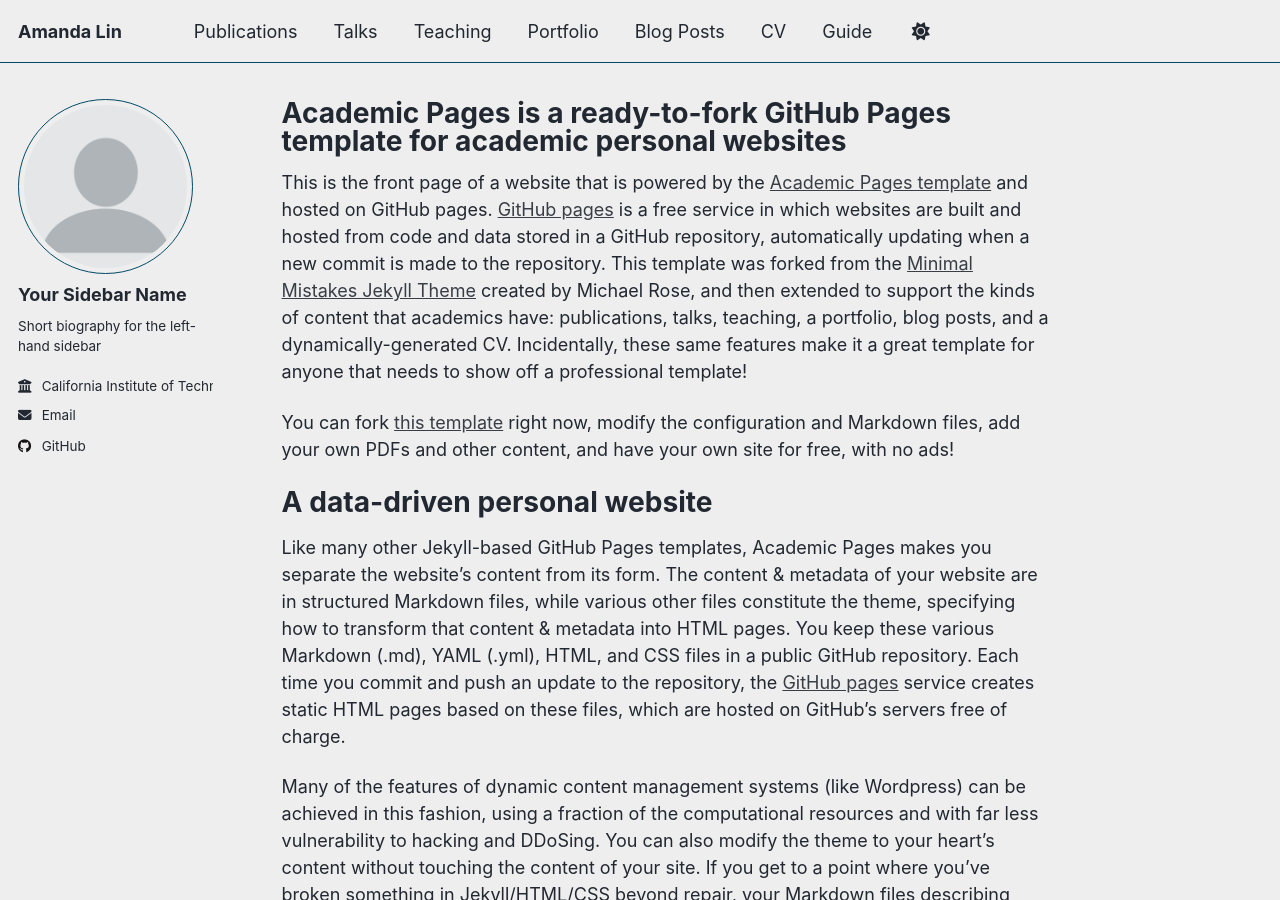
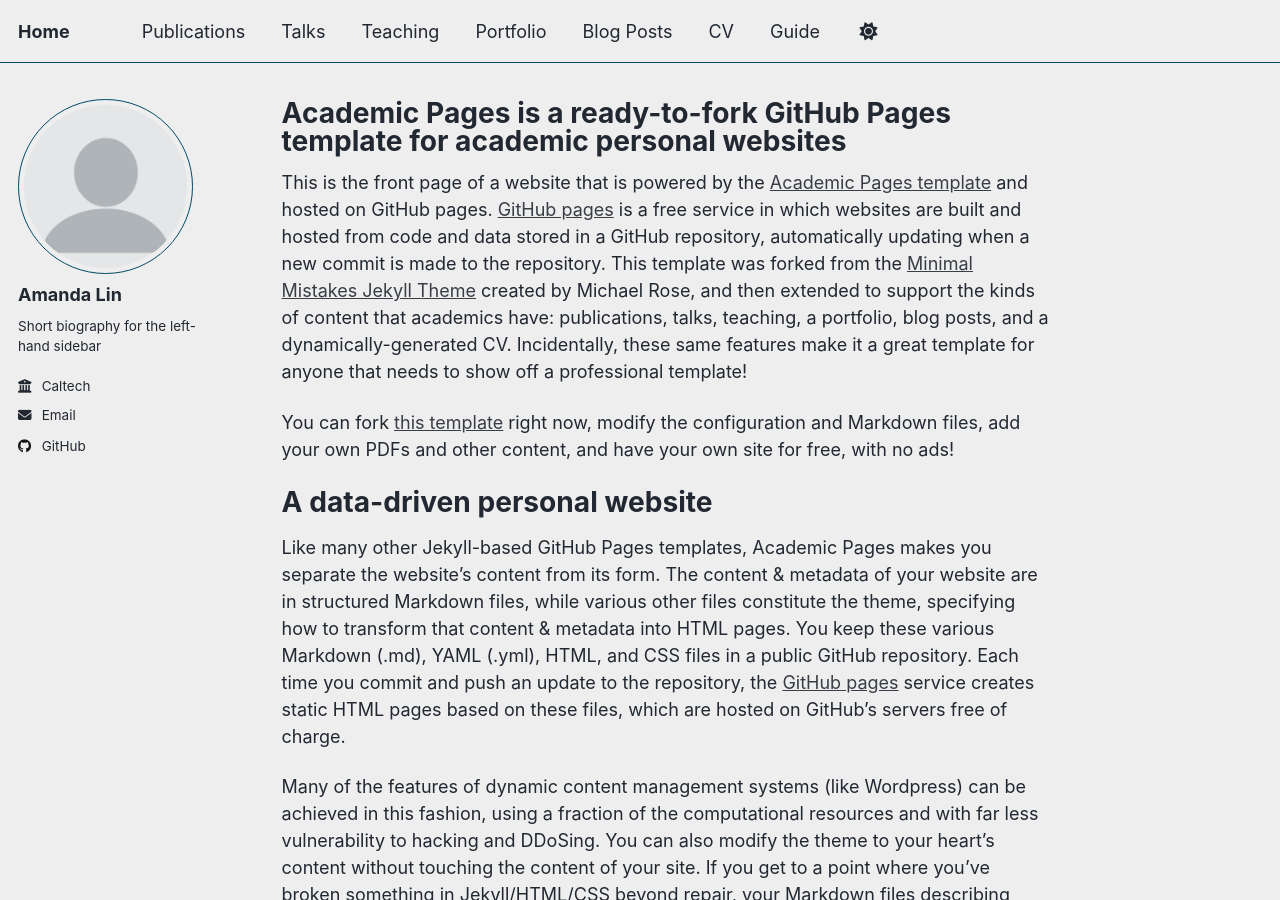
Before and after one commit to amandaylin/amandaylin.github.io, a Jekyll site: the page built from _pages/about.md, in a window 1280 px wide and 900 px high. Built offline with Jekyll 4.4.1, drawn with Linux system fonts in a browser that asks for light colours; a script that is not in the unit is left out.

Commit message:
Update _config.yml

```diff
--- a/_config.yml
+++ b/_config.yml
@@ -9,7 +9,7 @@
 # Basic Site Settings
 locale                   : "en-US"
 site_theme               : "air" # Currently available options are "default", "air"
-title                    : "Amanda Lin"
+title                    : "Home"
 title_separator          : "-"
 name                     : &name "Your Name"
 description              : &description "personal description"
@@ -23,11 +23,11 @@ repository               : "academicpages/academicpages.github.io"
 author:
   # Biographic information
   avatar           : "profile.png"
-  name             : "Your Sidebar Name"
+  name             : "Amanda Lin"
   pronouns         : # example: "she/her"
   bio              : "Short biography for the left-hand sidebar"
   location         : #"Earth"
-  employer         : "California Institute of Technology"
+  employer         : "Caltech"
   uri              : # URL
   email            : "2amandalin@gmail.com"
 
```
